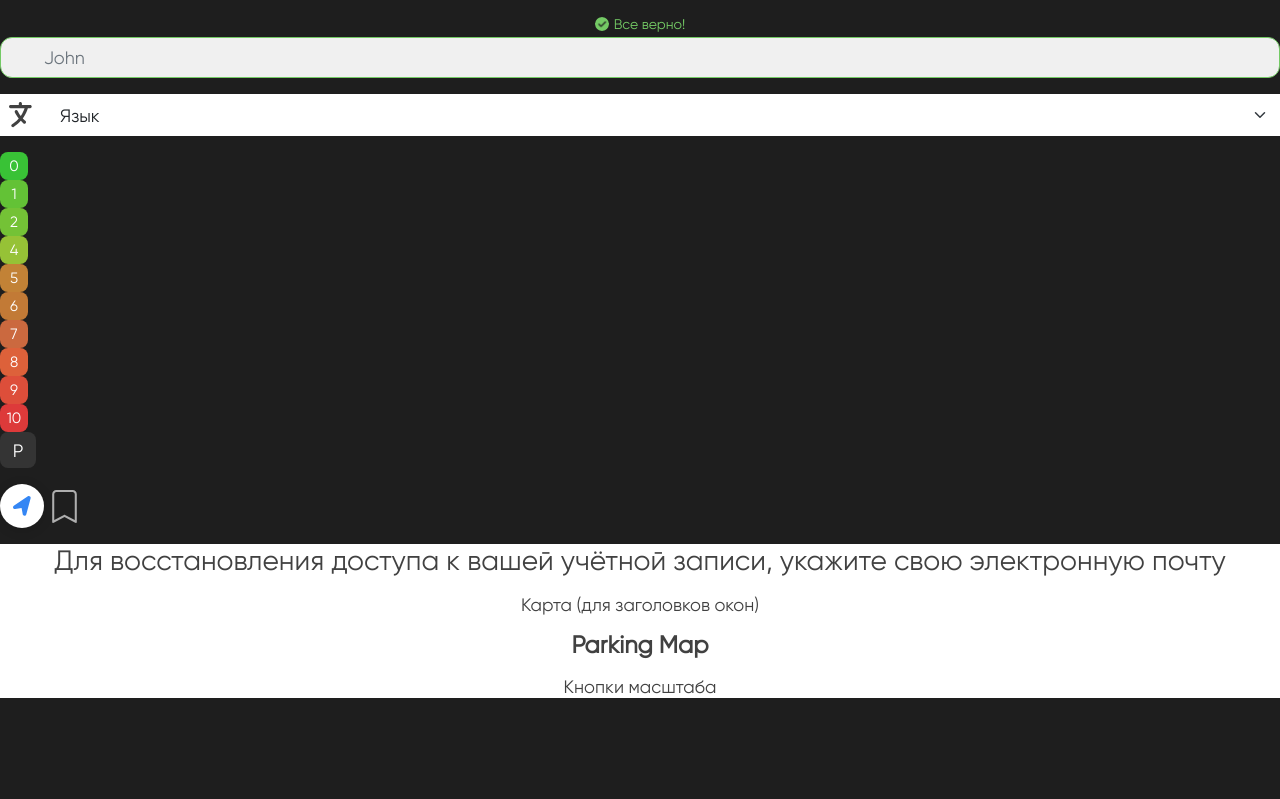
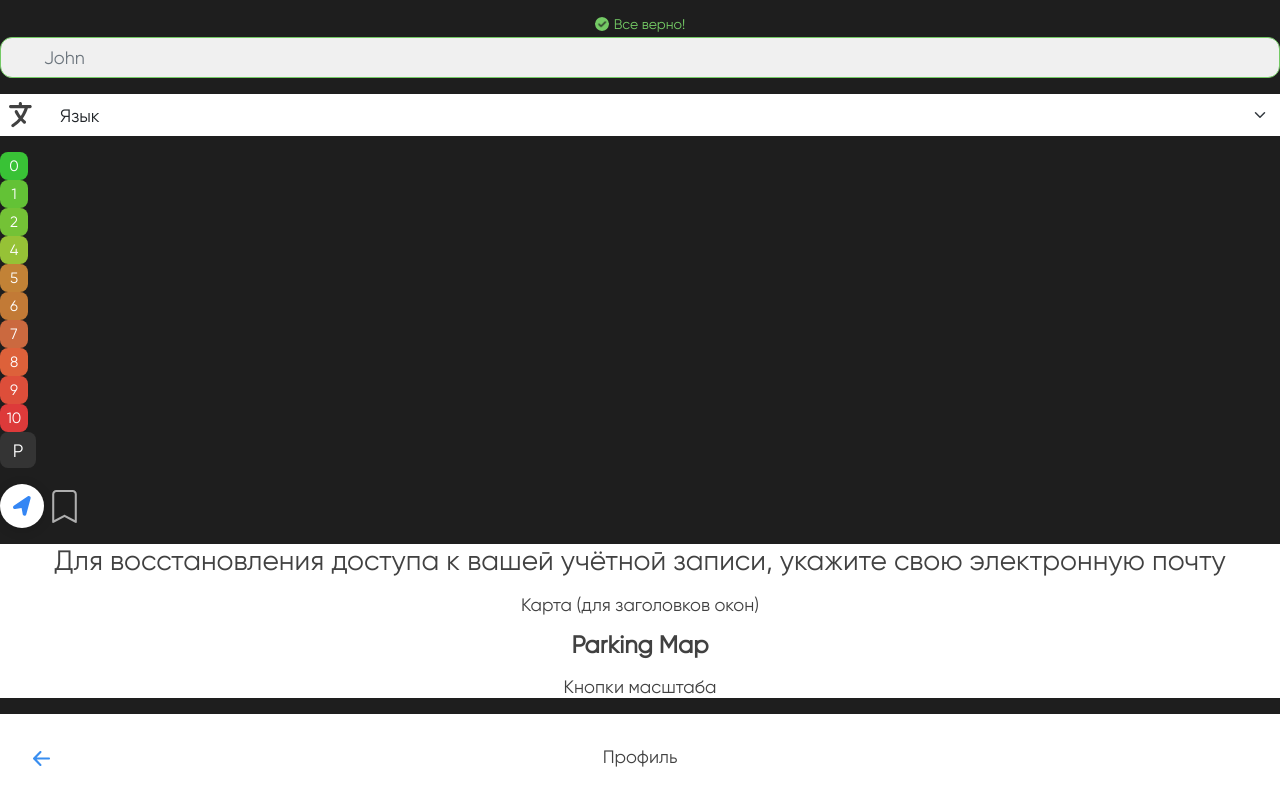
Before and after one commit to Lambda-Developement/park-app, a plain HTML site: page ui_kit.html in a window 1280 px wide. Shown: the part 486-1285 px from the top of the page. Before the commit the page ends 1200 px from the top, so only its background shows below. Drawn offline with Linux system fonts and the light colour scheme.

Commit message:
добавил шапку для экранов

```diff
--- a/css/styles.css
+++ b/css/styles.css
@@ -361,3 +361,28 @@ h3.text-common{
     background-size: 15px;
     margin-right: 5px;
 }
+
+
+/* Шапка для экранов */
+
+.screen-hat .arrow-back {
+    position: absolute;
+    width: 50px;
+    margin: 1rem;
+}
+
+.screen-hat {
+    display: flex;
+    flex-direction: row;
+    align-items: center;
+    background-color: white;
+}
+
+.screen-hat .mb-3 {
+    flex-grow: 1;
+    padding: 2rem 0;
+}
+
+.screen-hat .mb-3, .screen-hat h3 {
+    margin-bottom: 0 !important;
+}
--- a/ui_kit.html
+++ b/ui_kit.html
@@ -194,6 +194,17 @@
         </div>
     </div>
 
+    <div class="screen-hat">
+        <button class="btn arrow-back">
+            <img src="../../svg/arrow_back.svg" alt="arrow-back">
+        </button>
+        <div class="mb-3">
+            <h3 class="text-header">
+                Профиль
+            </h3>
+        </div>
+    </div>
+
 
     <script src="js/bootstrap.js"></script>
 </body>
```
